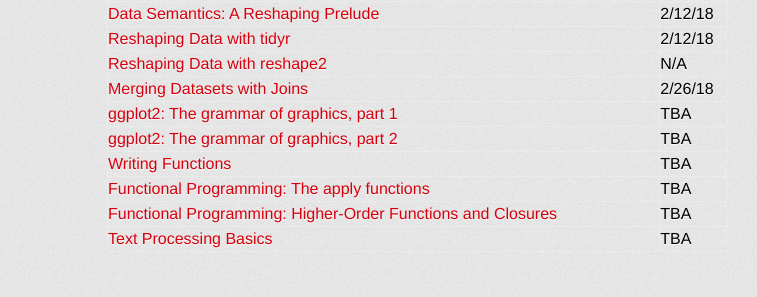
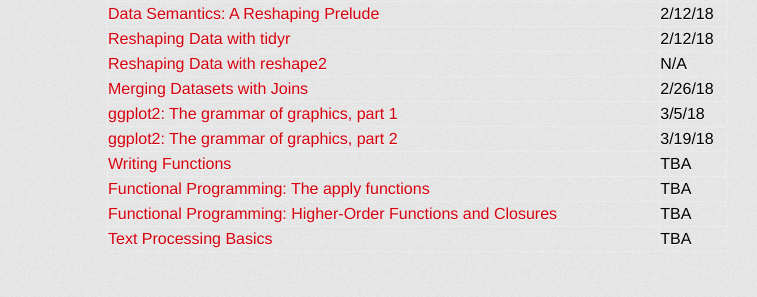
Before and after one commit to wenqiwei888/psych640-labs, a Jekyll site: the page built from index.md, in a window 1280 px wide. Shown: the part 887-1184 px from the top of the page, without its empty margins (223-980 px from the left). Built offline with Jekyll 4.4.1, drawn with Linux system fonts in a browser that asks for light colours; some web fonts are replaced.

Commit message:
added dates for ggplot2 labs

```diff
--- a/index.md
+++ b/index.md
@@ -47,8 +47,8 @@
 [Reshaping Data with tidyr](./labs/tidyr.html) | 2/12/18
 [Reshaping Data with reshape2](./labs/reshape.html) | N/A
 [Merging Datasets with Joins](./labs/joins.html) |  2/26/18
-[ggplot2: The grammar of graphics, part 1](./labs/ggplot_part1.html) | TBA
-[ggplot2: The grammar of graphics, part 2](./labs/ggplot_part2.html)| TBA
+[ggplot2: The grammar of graphics, part 1](./labs/ggplot_part1.html) | 3/5/18
+[ggplot2: The grammar of graphics, part 2](./labs/ggplot_part2.html)| 3/19/18
 [Writing Functions](./labs/functions.html)| TBA
 [Functional Programming: The apply functions](./labs/apply.html) | TBA
 [Functional Programming: Higher-Order Functions and Closures](./labs/apply_part2.html) | TBA
```
